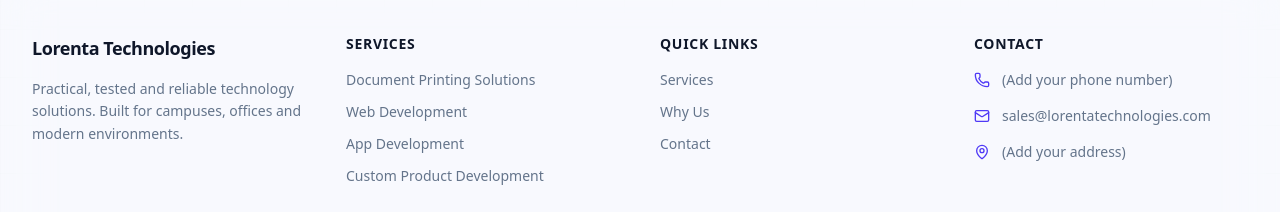
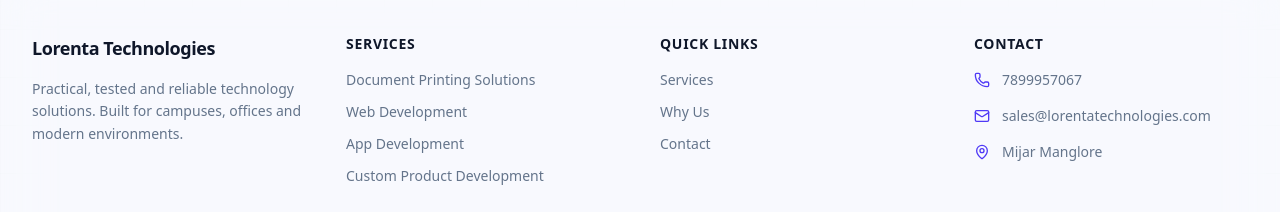
Before and after one commit to Manojseetaram/LORENTA-TECH-WEB, a Next.js app: page / in a window 1280 px wide. Shown: the part 6883-7095 px from the top of the page. Built offline with nearby package versions, Linux system fonts and the light colour scheme.

Commit message:
chnage the footer

```diff
--- a/src/app/components/sections/footer.tsx
+++ b/src/app/components/sections/footer.tsx
@@ -58,7 +58,7 @@
 
               <div className="flex items-start gap-3">
                 <Phone className="h-4 w-4 text-indigo-600 mt-0.5" />
-                <span>(Add your phone number)</span>
+                <span>7899957067</span>
               </div>
 
               <div className="flex items-start gap-3">
@@ -68,7 +68,7 @@
 
               <div className="flex items-start gap-3">
                 <MapPin className="h-4 w-4 text-indigo-600 mt-0.5" />
-                <span>(Add your address)</span>
+                <span>Mijar Manglore</span>
               </div>
 
             </div>
```
